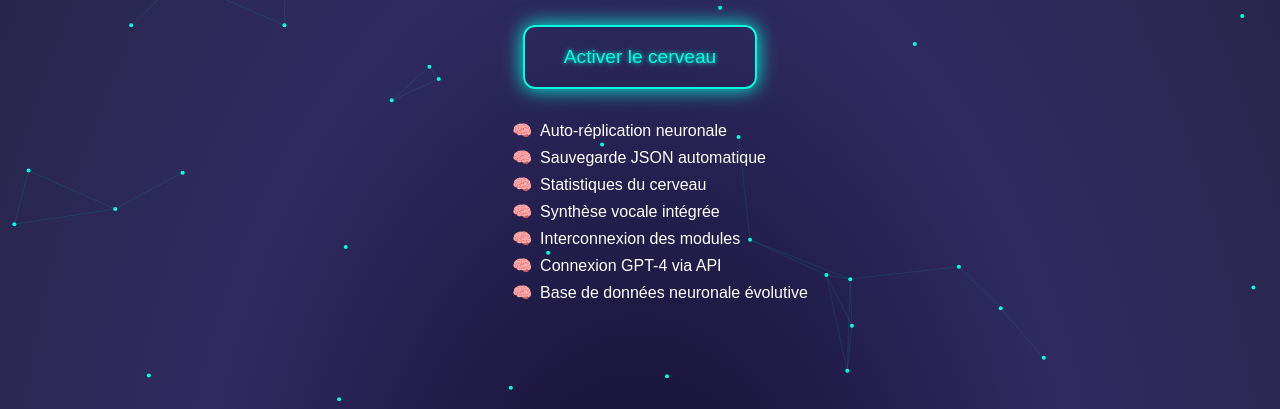
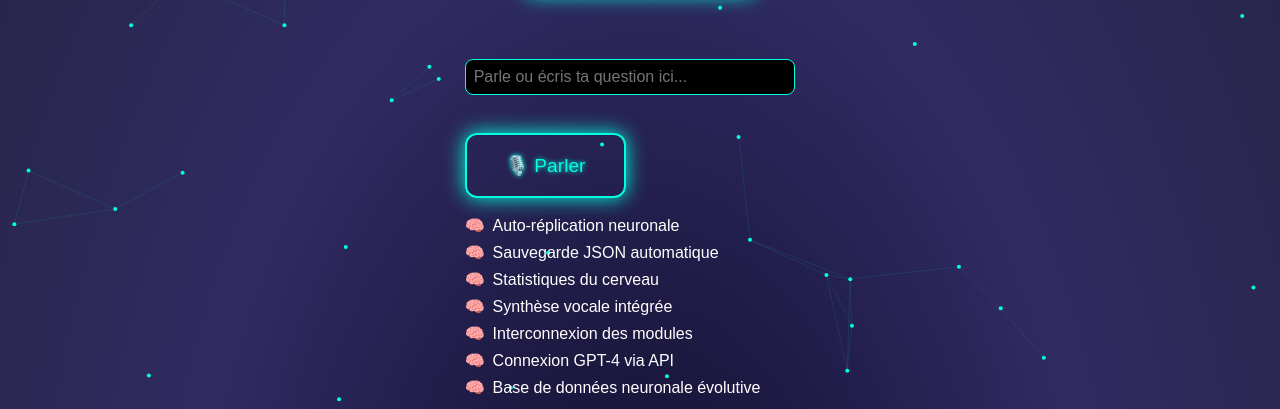
Before and after one commit to neuraxl/neurax-ultime-core, a website: page index.html in a window 1280 px wide. Shown: the part 391-800 px from the top of the page. Drawn offline with Linux system fonts and the light colour scheme.

Commit message:
Update index.html

```diff
--- a/index.html
+++ b/index.html
@@ -73,7 +73,10 @@
     <h1>🧠 NeuraX-Ultime</h1>
     <p>Tableau de bord neuronal en temps réel</p>
     <button class="start-button" onclick="launchNeuraX()">Activer le cerveau</button>
-    <ul class="functions">
+    <ul class="functions"><input type="text" id="userInput" placeholder="Parle ou écris ta question ici..." style="margin-top:2em; padding:0.5em; width:80%; max-width:400px; font-size:1em; border-radius:8px; border:1px solid #00ffe1; background:#000; color:#00ffe1;">
+<button id="voiceButton" class="start-button">🎙️ Parler</button>
+<p id="response" style="margin-top:1em; font-size:1.1em; max-width:600px;"></p>
+
       <li>Auto-réplication neuronale</li>
       <li>Sauvegarde JSON automatique</li>
       <li>Statistiques du cerveau</li>
```
